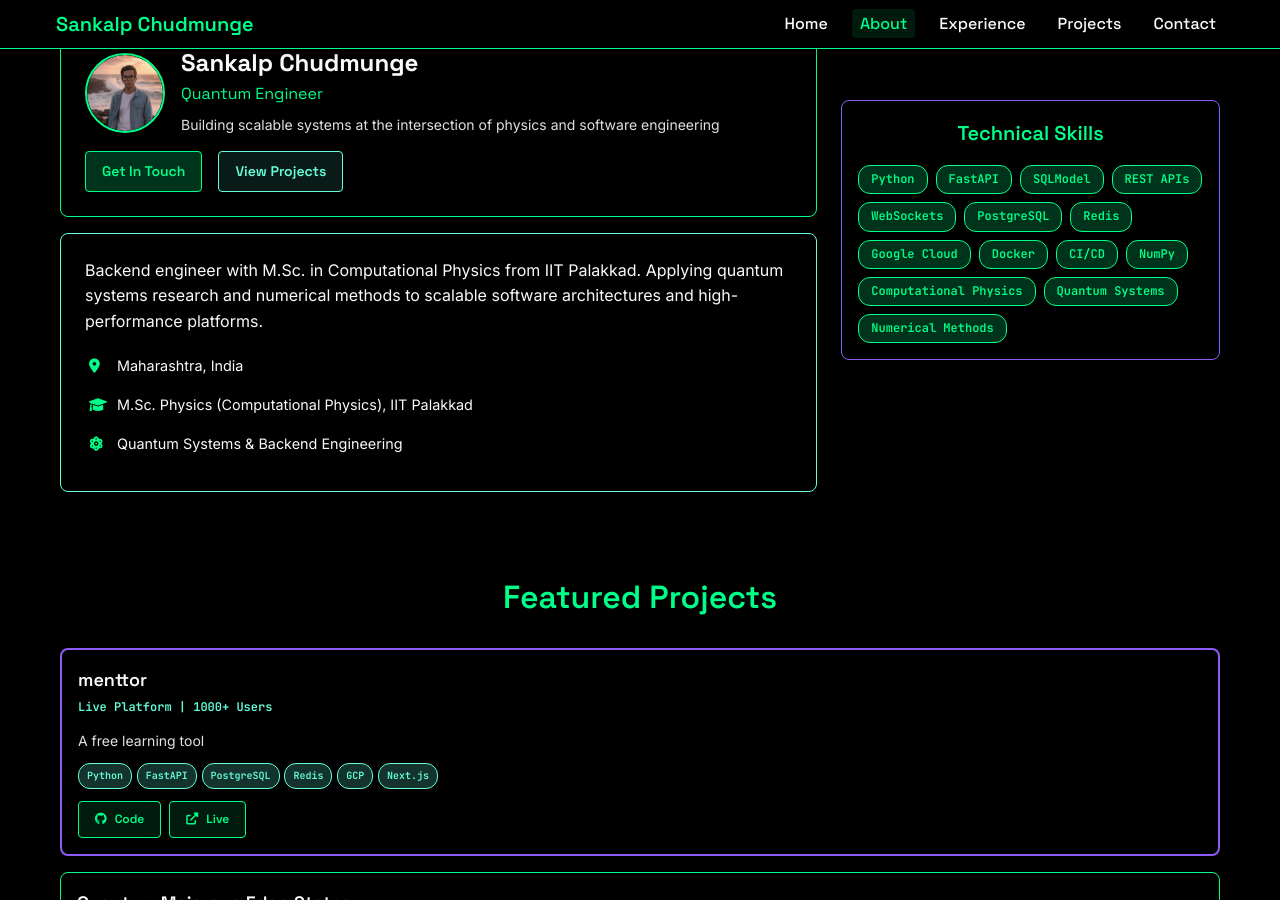
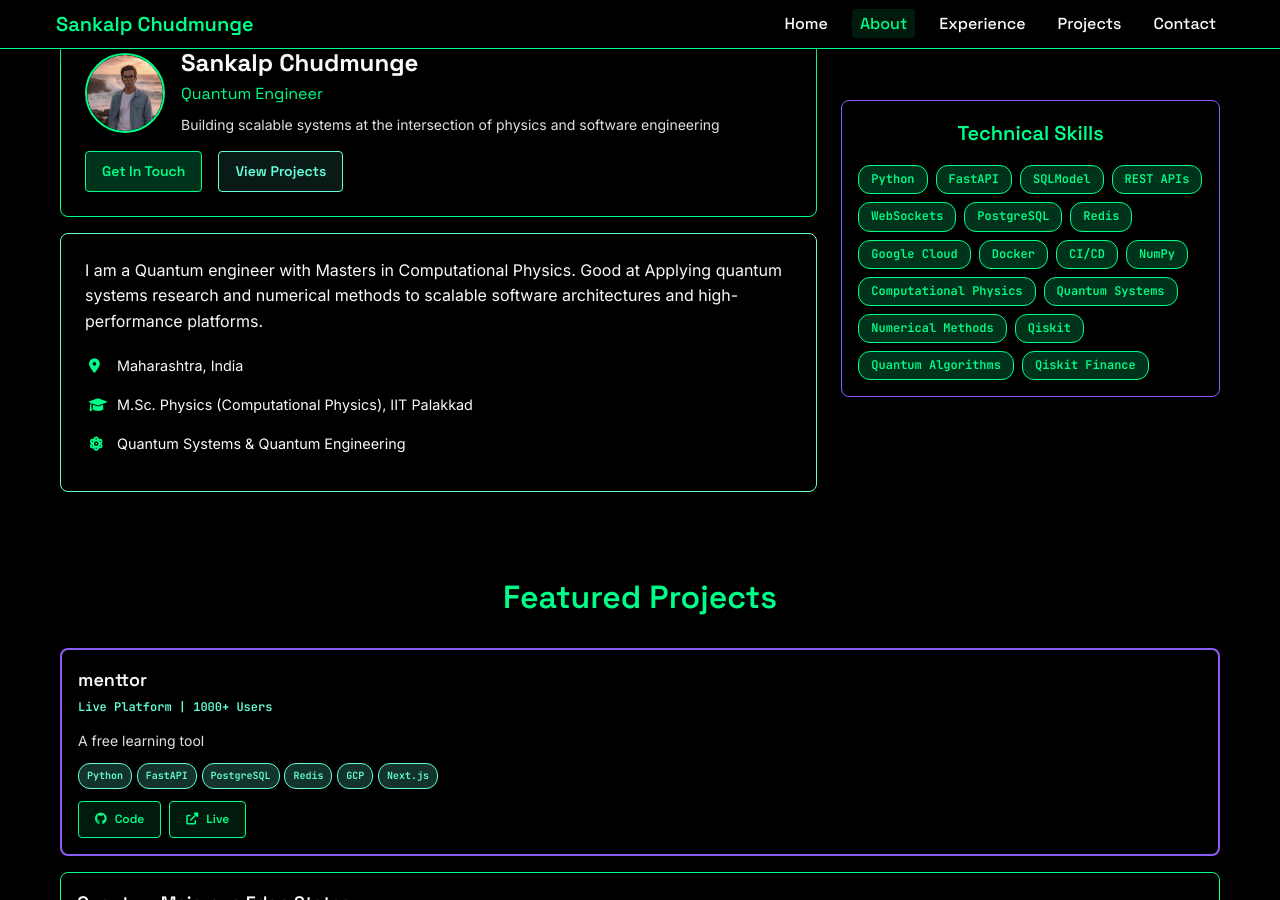
Before and after one commit to mountain-snatcher/mountain-snatcher.github.io, a Jekyll site: the page built from index.md, in a window 1280 px wide and 900 px high, scrolled down 990 px. Built offline with Jekyll 4.4.1, drawn with Linux system fonts in a browser that asks for light colours; a script that is not in the unit is left out; comment, search, counter and statistics services are not loaded.

Commit message:
frontend changes

```diff
--- a/index.md
+++ b/index.md
@@ -43,7 +43,7 @@ description: Quantum Engineer
                 </div>
 
                 <div class="about-details">
-                    <p>Backend engineer with M.Sc. in Computational Physics from IIT Palakkad. Applying quantum systems research and numerical methods to scalable software architectures and high-performance platforms.</p>
+                    <p>I am a Quantum engineer with Masters in Computational Physics. Good at Applying quantum systems research and numerical methods to scalable software architectures and high-performance platforms.</p>
 
                     <div class="quick-facts">
                         <div class="fact">
@@ -56,7 +56,7 @@ description: Quantum Engineer
                         </div>
                         <div class="fact">
                             <i class="fas fa-atom"></i>
-                            <span>Quantum Systems & Backend Engineering</span>
+                            <span>Quantum Systems & Quantum Engineering</span>
                         </div>
                     </div>
                 </div>
@@ -81,6 +81,9 @@ description: Quantum Engineer
                             <span class="skill-tag">Computational Physics</span>
                             <span class="skill-tag">Quantum Systems</span>
                             <span class="skill-tag">Numerical Methods</span>
+                            <span class="skill-tag">Qiskit</span>
+                            <span class="skill-tag">Quantum Algorithms</span>
+                            <span class="skill-tag">Qiskit Finance</span>
                         </div>
                     </div>
                 </div>
```
